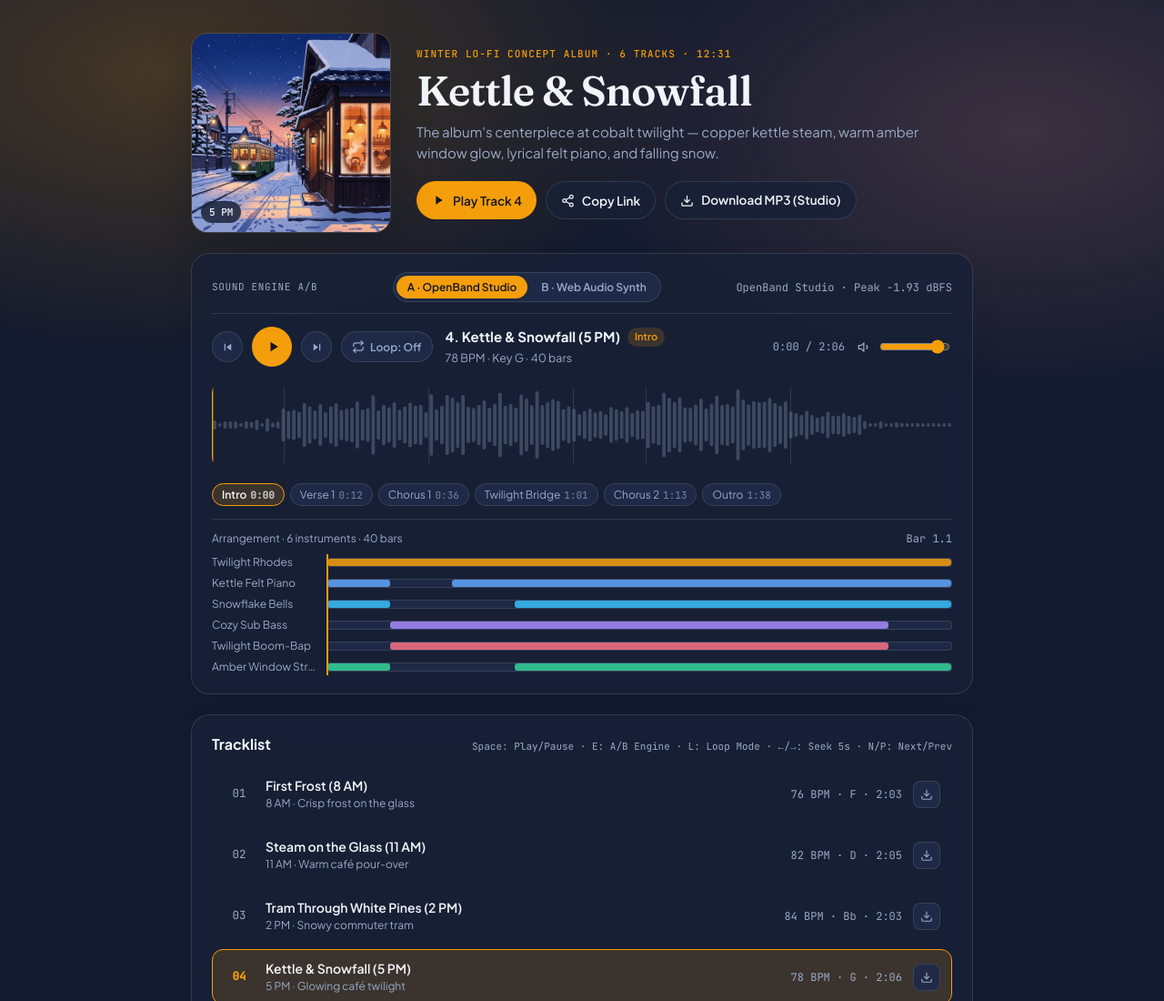
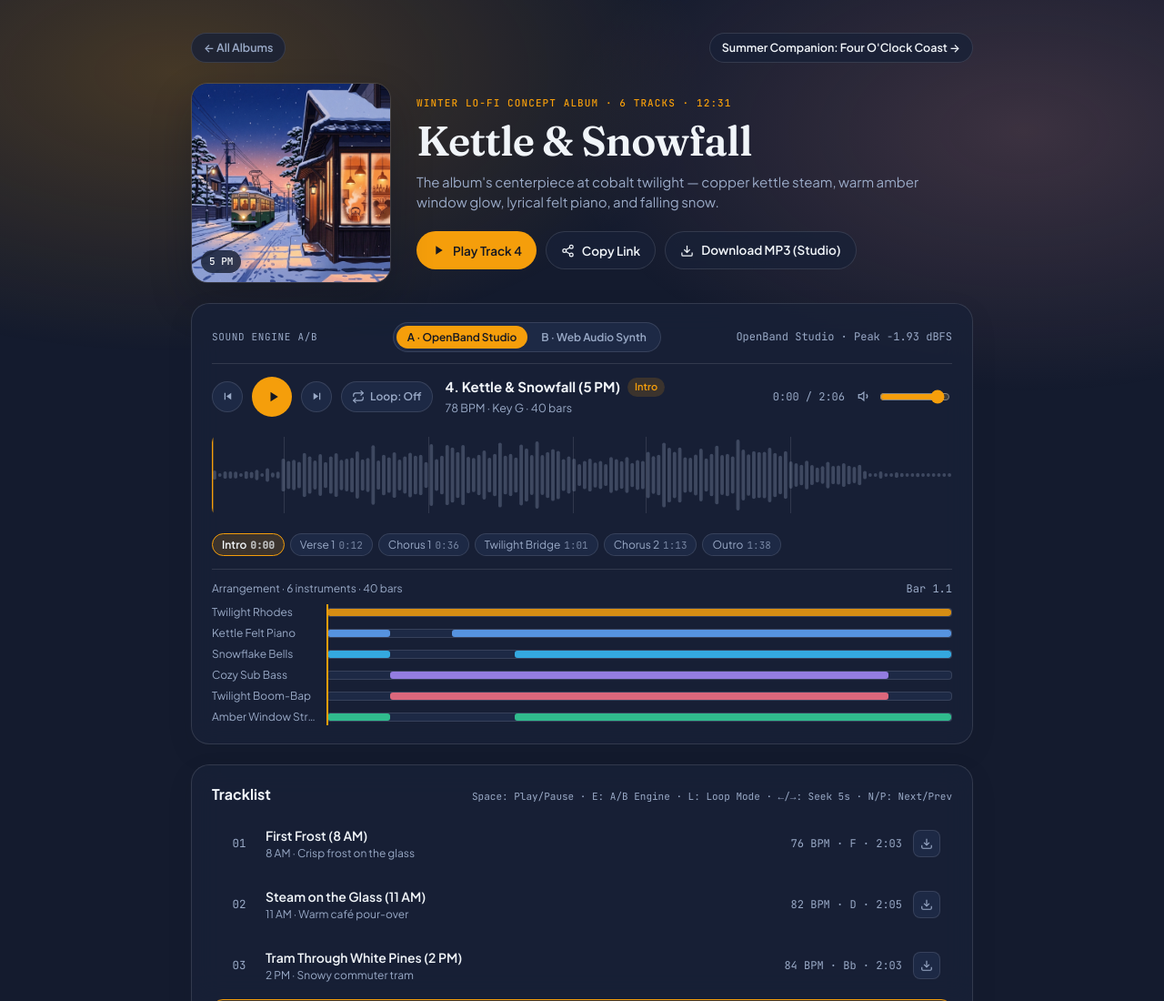
Before and after one commit to davuses/kettle-and-snowfall, a plain HTML site: page index.html in a window 1280 px wide. Shown: the top 1100 px of the page at 91% size. Drawn offline with Linux system fonts and the light colour scheme.

Commit message:
Add top navigation bar linking to hub and summer companion album

```diff
--- a/index.html
+++ b/index.html
@@ -17,6 +17,11 @@
 <body>
   <div class="sky-wash" aria-hidden="true"></div>
   <main class="shell">
+    <nav class="top-nav" aria-label="Album series navigation">
+      <a href="../" class="nav-pill">← All Albums</a>
+      <a href="../four-oclock-coast/" class="nav-pill nav-companion">Summer Companion: Four O'Clock Coast →</a>
+    </nav>
+
     <!-- Hero header -->
     <header class="hero">
       <div class="cover-wrap">
--- a/styles.css
+++ b/styles.css
@@ -175,6 +175,40 @@ body {
 }
 
 .hidden { display: none !important; }
+
+/* Top series navigation */
+.top-nav {
+  display: flex;
+  align-items: center;
+  justify-content: space-between;
+  gap: 10px;
+  flex-wrap: wrap;
+}
+
+.nav-pill {
+  display: inline-flex;
+  align-items: center;
+  gap: 6px;
+  font-size: 12.5px;
+  font-weight: 600;
+  padding: 6px 13px;
+  border-radius: 999px;
+  border: 1px solid var(--border);
+  background: var(--surface);
+  color: var(--muted);
+  text-decoration: none;
+  backdrop-filter: blur(10px);
+  transition: color 0.15s ease, border-color 0.2s ease, background-color 0.2s ease;
+}
+
+.nav-pill:hover {
+  color: var(--text);
+  border-color: var(--accent);
+}
+
+.nav-companion {
+  color: var(--text);
+}
 
 /* Hero */
 .hero {
```
